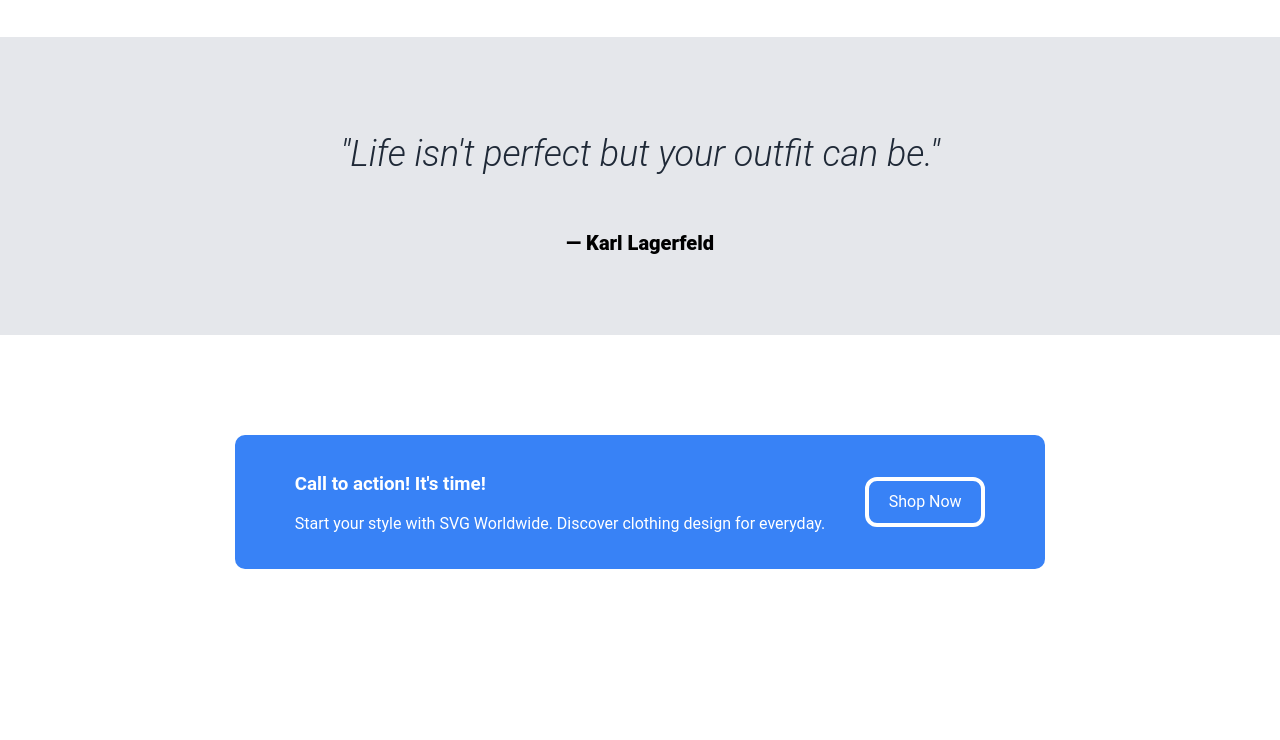
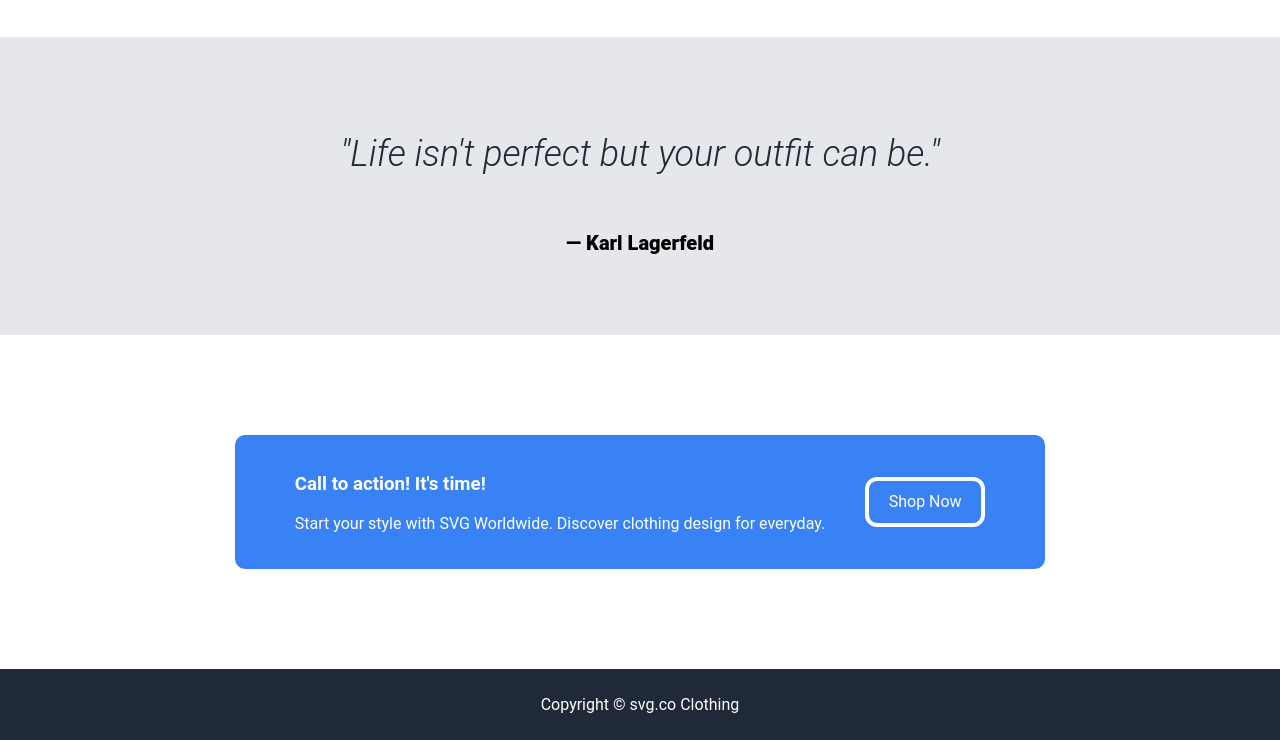
Before and after one commit to MamangDaya/landing-page, a plain HTML site: page index.html in a window 1280 px wide. Shown: the part 974-1714 px from the top of the page. Before the commit the page ends 1643 px from the top, so only its background shows below. Drawn offline with Linux system fonts and the light colour scheme.

Commit message:
Done with Footer.

```diff
--- a/index.html
+++ b/index.html
@@ -63,5 +63,8 @@
             <button class="button-shop">Shop Now</button>
         </div>
     </div>
+    <div class="footer-container">
+        <p>Copyright © svg.co Clothing</p>
+    </div>
 </body>
 </html>
--- a/styles.css
+++ b/styles.css
@@ -168,3 +168,15 @@ body {
     color: white;
     font-size: 16px;
 }
+
+.footer-container {
+    background-color: #1F2937;
+    padding-top: 10px;
+    padding-bottom: 10px;
+}
+
+.footer-container p {
+    display: flex;
+    justify-content: center;
+    color: white;
+}
```
